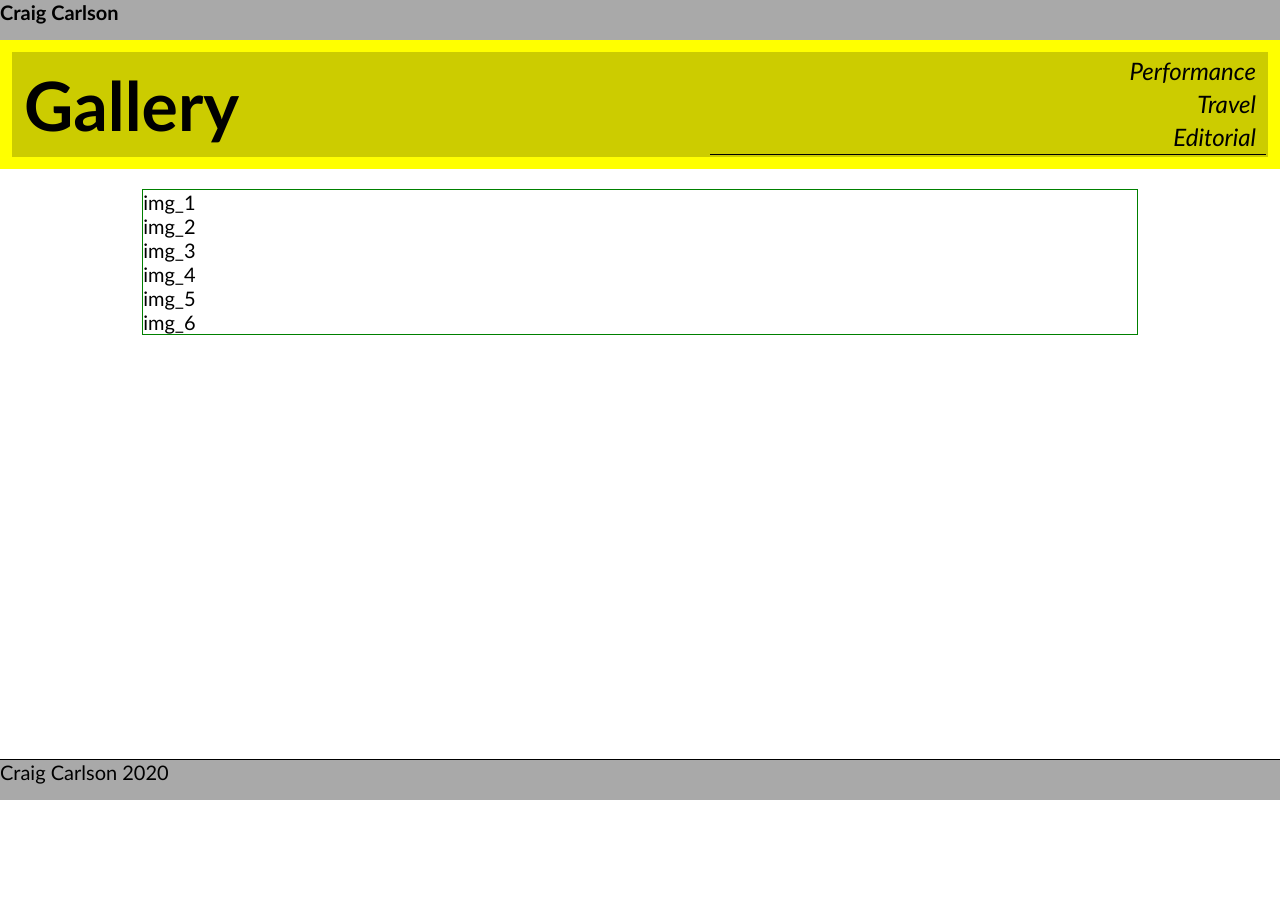
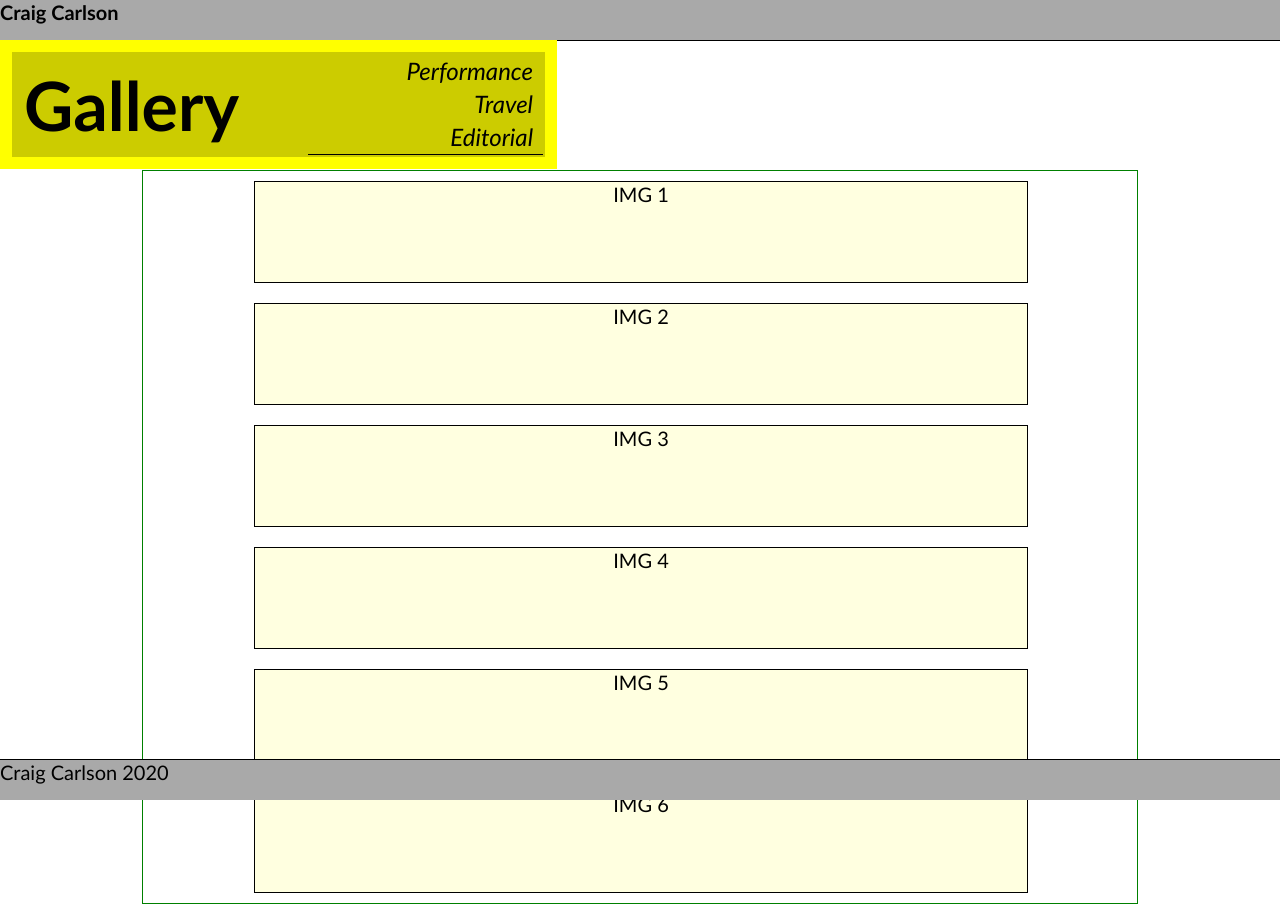
Before and after one commit to c-squared87/photography-gallery, a React (Create React App) app in the folder photography-portfolio/: page / in a window 1280 px wide. Before the commit the page ends 800 px from the top, so only its background shows below. Built offline with nearby package versions, Linux system fonts and the light colour scheme.

Commit message:
commiting

```diff
--- a/photography-portfolio/src/App.css
+++ b/photography-portfolio/src/App.css
@@ -283,8 +283,13 @@ h4 {
 }
 
 .gallery-header {
+  position: fixed;
+  /* position: absolute; */
+  top:40px;
+  height: fit-content;
   background-color: yellow;
   padding: 8px;
+
 }
 
 .gallery-nav{
@@ -310,28 +315,32 @@ h4 {
 }
 
 .gallery-gallery {
-  padding-top: 20px;
-}
-
-.gallery-image-queue {
-  border: 1px solid green;
-  grid-column: 2/9;
+  /* display: none; */
+  padding-top: 10px;
+  position: relative;
+  top: 120px;
 }
 
 .gallery-active-image {
   display: none;
 }
 
+.gallery-image-queue {
+  /* top: 20px; */
+  border: 1px solid green;
+  grid-column: 2/9;
+  /* overflow-y: auto; */
+}
 
-/*
-.queue-image {
+.queue-image{
+  grid-column: 2/9;
   border: 1px solid black;
-  grid-column-start: 2;
-  grid-column-end: 8;
-  width: 80%;
-
-  height: 200px;
-} */
+  background-color: lightyellow;
+  width: 100%;
+  height: 100px;
+  margin: 10px 0;
+  text-align: center;
+}
 
 
 
--- a/photography-portfolio/src/components/GalleryPage.js
+++ b/photography-portfolio/src/components/GalleryPage.js
@@ -21,14 +21,12 @@ function GalleryPage(){
                     <p>caption</p>
                 </div>
                 <div className="gallery-image-queue grid">
-                    <ul className="">
-                        <li className="queue-image">img_1</li>
-                        <li className="queue-image">img_2</li>
-                        <li className="queue-image">img_3</li>
-                        <li className="queue-image">img_4</li>
-                        <li className="queue-image">img_5</li>
-                        <li className="queue-image">img_6</li>
-                    </ul>
+                    <div className="queue-image">IMG 1</div>
+                    <div className="queue-image">IMG 2</div>
+                    <div className="queue-image">IMG 3</div>
+                    <div className="queue-image">IMG 4</div>
+                    <div className="queue-image">IMG 5</div>
+                    <div className="queue-image">IMG 6</div>
                 </div>
             </div>
         </div>
```
